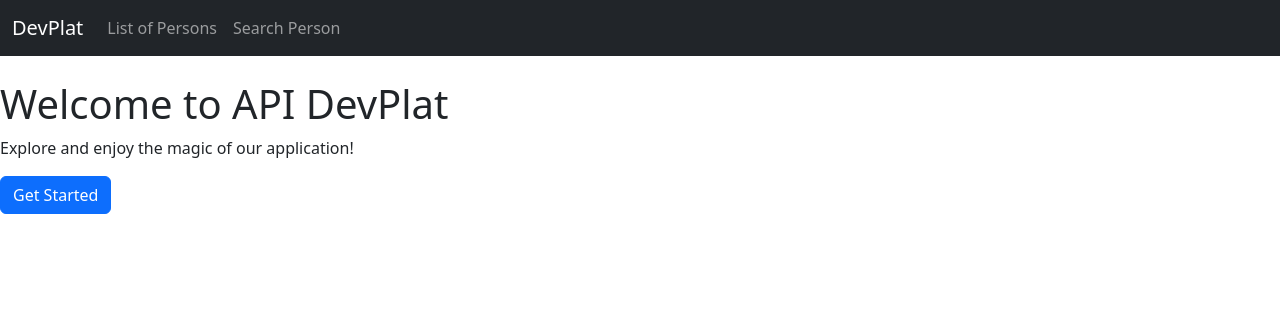
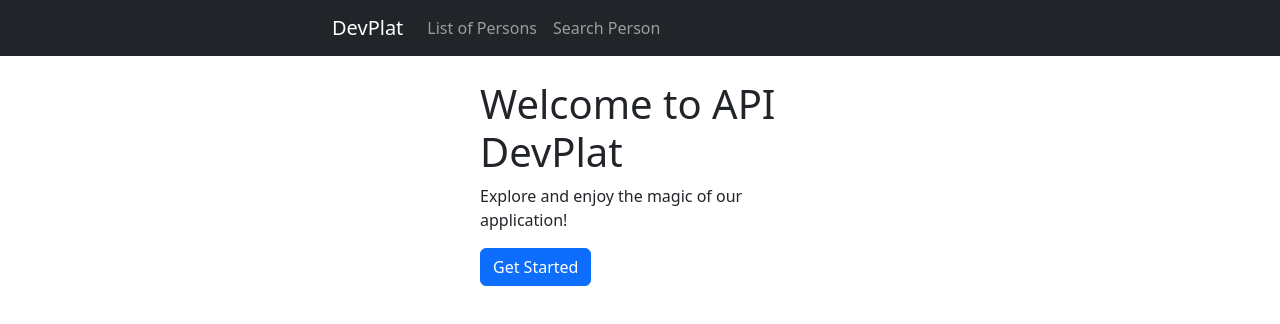
Before and after one commit to Shiro1214/CRUD-API-UI, a React (Create React App) app: page / in a window 1280 px wide. Shown: the top 324 px of the page. Built offline with nearby package versions, Linux system fonts and the light colour scheme.

Commit message:
Adjust all div on App appears in the center

```diff
--- a/src/App.css
+++ b/src/App.css
@@ -10,7 +10,11 @@
     animation: App-logo-spin infinite 20s linear;
   }
 }
-
+.App div {
+  margin-left: auto;
+  margin-right: auto;
+  width: 50%;
+}
 .App-header {
   background-color: #1252d3;
   min-height: 100vh;
```
